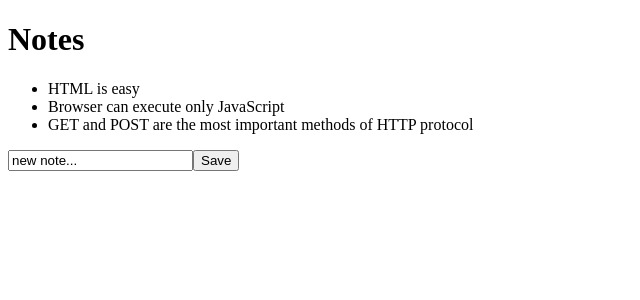
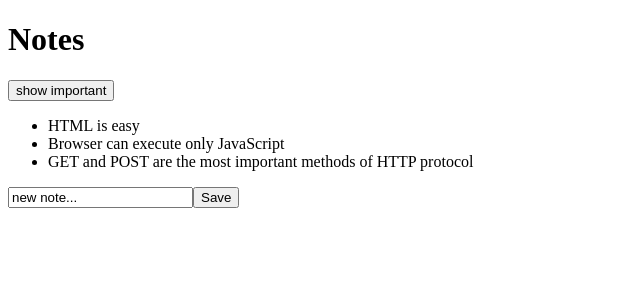
Before and after one commit to SpiritBit/curso-js, a React (Create React App) app in the folder part1/courseinfo/: page / in a window 1280 px wide. Shown: the top 300 px of the page, without its empty margins (0-640 px from the left). Built offline with nearby package versions, Linux system fonts and the light colour scheme.

Commit message:
20231107-1657

```diff
--- a/part1/courseinfo/src/components/App.js
+++ b/part1/courseinfo/src/components/App.js
@@ -5,12 +5,14 @@
 const App = (props) => {
   const [notes, setNotes] = useState(props.notes)
   const [newNote, setNewNote] = useState('new note...')
+  const [showAll, setShowAll] = useState(true)
 
-  const noHay = 'No hay registros'
+  const notesToShow = showAll ? notes : notes.filter(note => note.important === true)
 
   const addNote = (event) => {
     event.preventDefault()
 
+    if (!newNote) { return }
 
     const noteObject = {
       id: notes.length + 1,
@@ -21,11 +23,9 @@
 
     setNotes([...notes, noteObject])
     setNewNote('')
-
   }
 
   const handleNoteChange = (event) => {
-    console.log(`valor: ${event.target.value}`)
     if (event.target.value !== undefined) {
       setNewNote(event.target.value)
     }
@@ -35,8 +35,13 @@
     <>
       <div>
         <h1>Notes</h1>
+        <div>
+          <button onClick={() => setShowAll(!showAll)}>
+            show {showAll ? 'important' : 'all'}
+          </button>
+        </div>
         <ul>
-          {notes.length > 0 ? notes.map(note => <Note key={note.id} note={note.content} />) : <p>{noHay}</p>}
+          {notesToShow.map(note => <Note key={note.id} note={note.content} />)}
         </ul>
       </div>
       <form onSubmit={addNote}>
```
